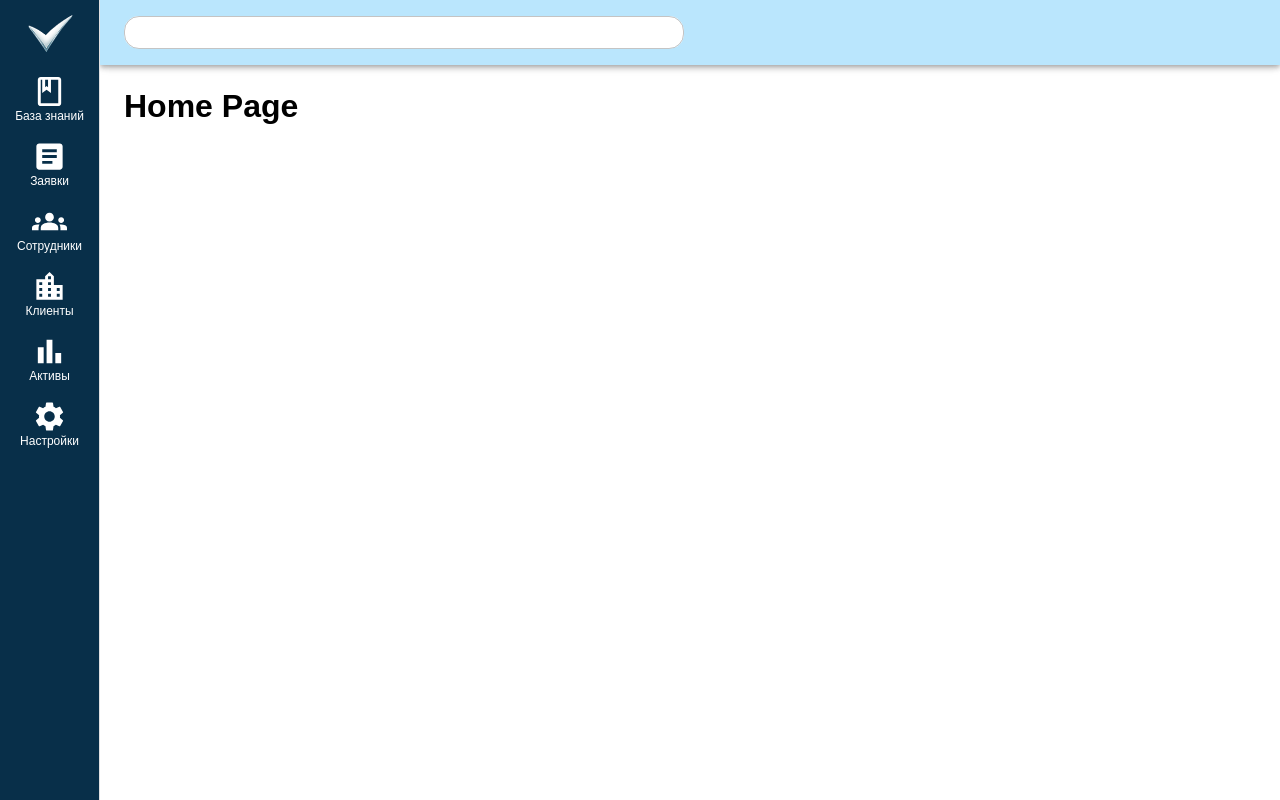
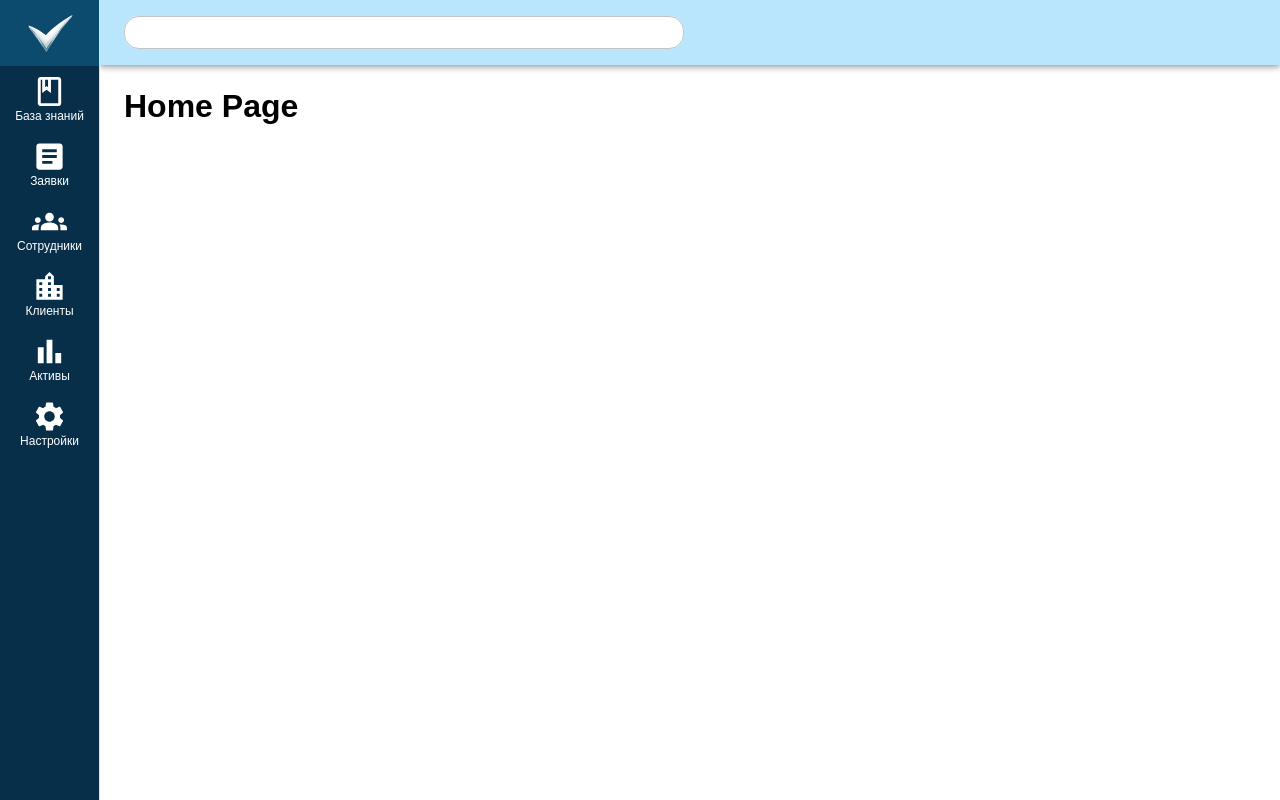
Before and after one commit to DenisJet/adm-example, a Next.js app: page / in a window 1280 px wide. Built offline with nearby package versions, Linux system fonts and the light colour scheme; no server answers; what @mui/material-nextjs would draw is missing.

Commit message:
style: change nav item hover color

```diff
--- a/src/components/MainNav/MainNav.style.ts
+++ b/src/components/MainNav/MainNav.style.ts
@@ -16,6 +16,10 @@ export const StyledInput = styled(OutlinedInput)`
 export const StyledListItem = styled(ListItemButton)`
   display: flex;
   flex-direction: column;
+
+  &:hover {
+    background-color: #0c4a6e;
+  }
 `;
 
 export const StyledList = styled(List)`
```
